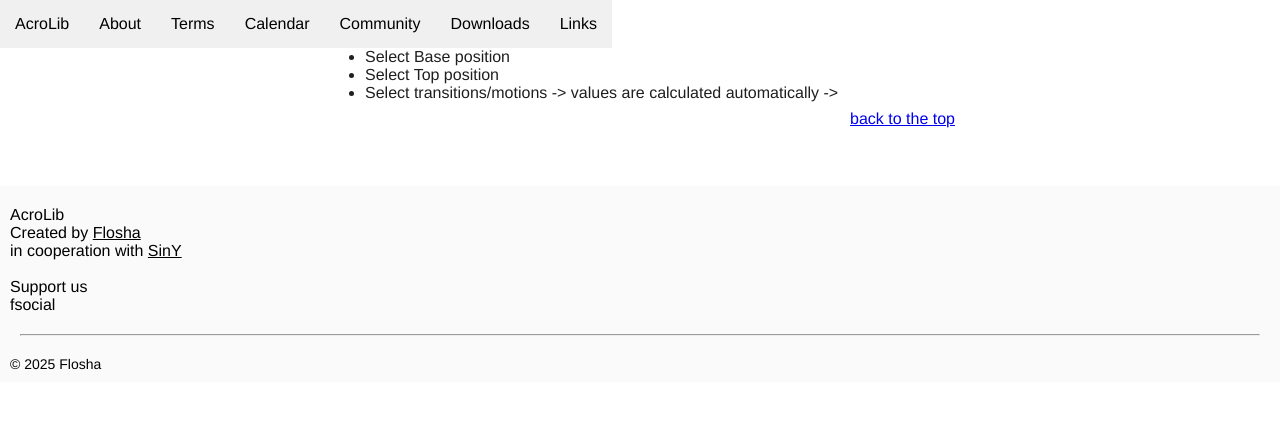
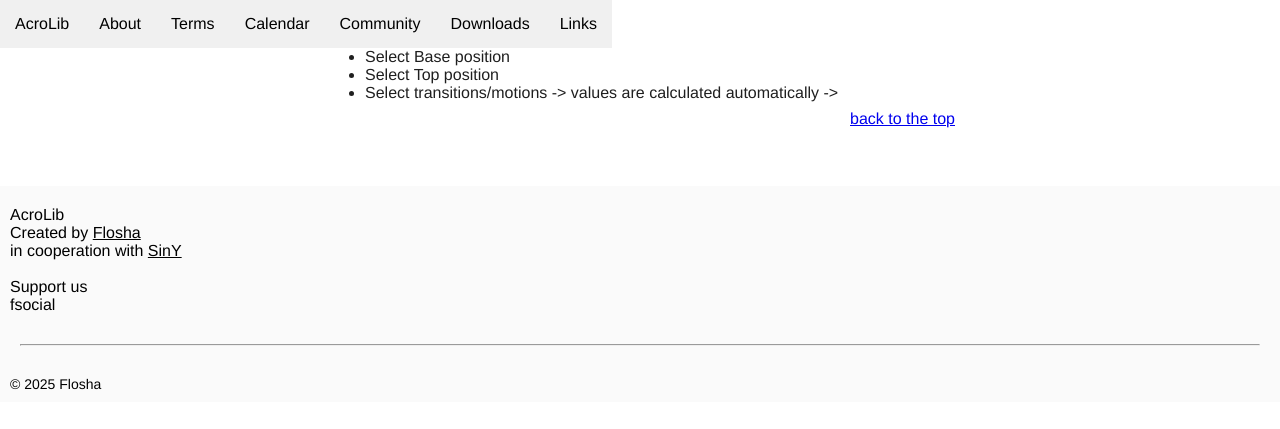
Before and after one commit to floshin/acrolib, a Jekyll site: the page built from interactive-tarrifsheet-element-difficulty-calculation.md, in a window 1280 px wide. Shown: the top 429 px of the page. Built offline with Jekyll 4.4.1, drawn with Linux system fonts in a browser that asks for light colours; our own code applies the rules of GitHub Pages for plain Markdown files.

Commit message:
Update default.html

```diff
--- a/_layouts/default.html
+++ b/_layouts/default.html
@@ -187,9 +187,6 @@
     }
 
 footer {
-  display: flex;
-  align-items: stretch;
-  flex-direction: column;
   margin-top: 50px;
   padding: 20px 10px 10px;
 
@@ -198,7 +195,7 @@
 }
 
     footer hr {
-      margin: 20px 10px;
+      margin: 30px 10px;
     }
 
     footer .copyright {
@@ -207,7 +204,6 @@
 
    footer ul {
      list-style: none;
-     display: flex;
      gap: 10px;
    }
 
```
